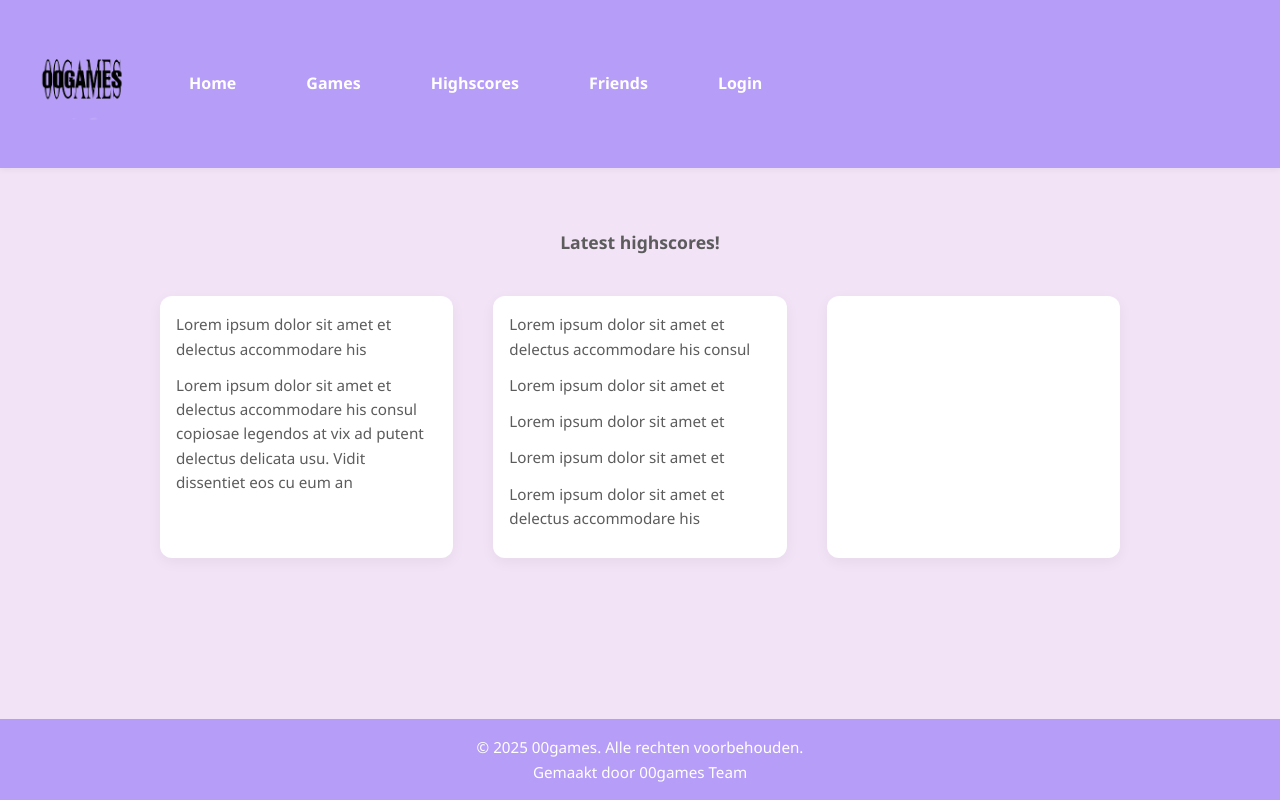
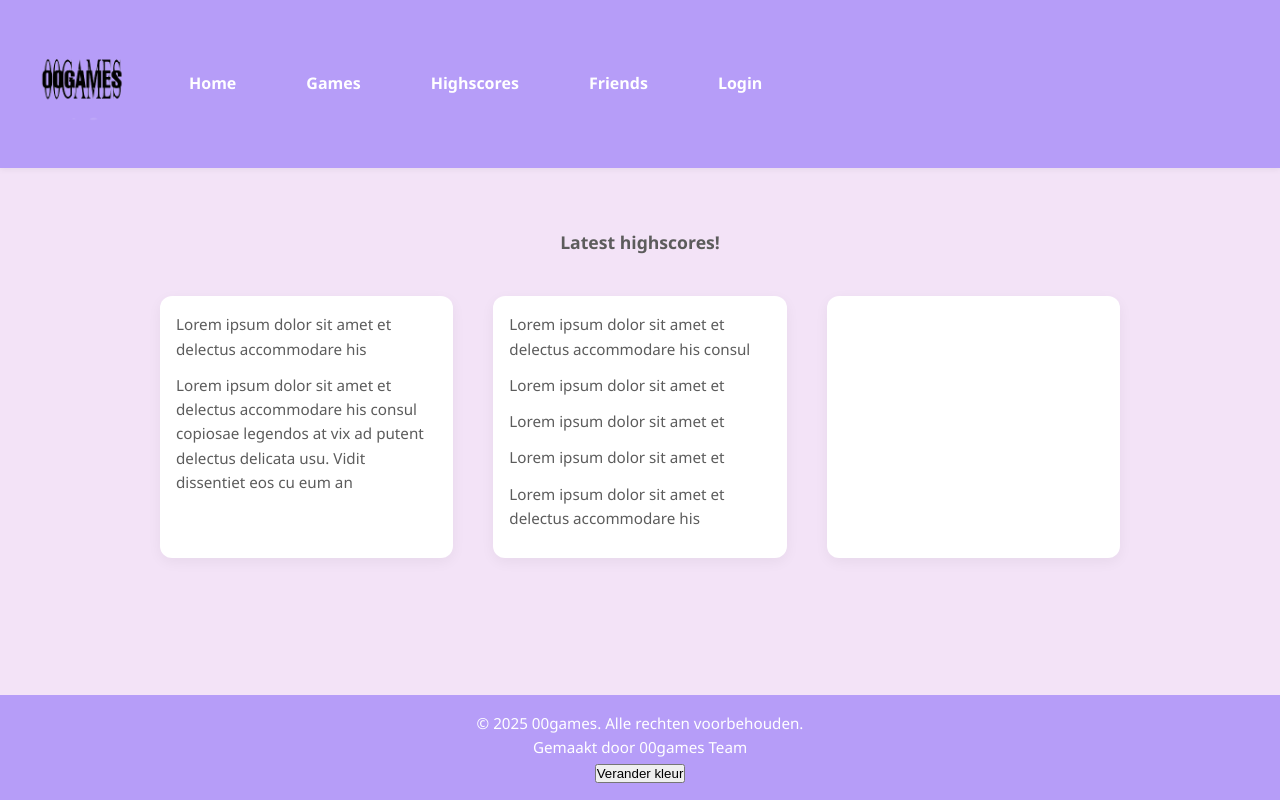
Before and after one commit to Pixel-Playground-LO4E-SWD3-2025/AcademicComback-Groep-3, a PHP site: page /highscores.php in a window 1280 px wide. Run offline with PHP 8.4, Linux system fonts and the light colour scheme.

Commit message:
light dark mode
heb light mode dark mode toegevoeg met behulp vsn js css en html, en header en footer met php

```diff
--- a/CSS/styles.css
+++ b/CSS/styles.css
@@ -1,5 +1,14 @@
-:root {
+html[data-theme="light"] {
   --primary: #b69df8;
+  --accent: #a084e8;
+  --background: rgb(243, 227, 247);
+  --white: #ffffff;
+  --gray: #e0e0e0;
+  --text: #2e2e2e;
+  --text-soft: #5c5c5c;
+}
+html[data-theme="dark"] {
+  --primary: black;
   --accent: #a084e8;
   --background: rgb(243, 227, 247);
   --white: #ffffff;
--- a/js/script.js
+++ b/js/script.js
@@ -20,3 +20,12 @@ setInterval(showSlide, 3000);
 // showSlide();
 // showSlide();
 // showslide();
+document.querySelector(".knop").addEventListener("click", lightdark);
+
+function lightdark(event) {
+  if (document.documentElement.getAttribute("data-theme") == "dark") {
+    document.documentElement.setAttribute("data-theme", "light");
+  } else {
+    document.documentElement.setAttribute("data-theme", "dark");
+  }
+}
--- /dev/null
+++ b/partials/footer.php
@@ -0,0 +1,11 @@
+
+  <footer class="footer">
+  <p>&copy; 2025 00games. Alle rechten voorbehouden.</p>
+  <p>Gemaakt  door 00games Team</p>
+
+  <button class="knop"> Verander kleur</button>
+</footer>
+
+
+</body>
+</html>
--- /dev/null
+++ b/partials/header.php
@@ -0,0 +1,22 @@
+<!DOCTYPE html>
+<html lang="nl" data-theme="light">
+<head>
+  <meta charset="UTF-8">
+  <meta name="viewport" content="width=device-width, initial-scale=1.0">
+  <title>00Games</title>
+  <link rel="stylesheet" href="../CSS/styles.css">
+  <script src="../js/script.js"defer></script>
+</head>
+<body>
+<header class="topbar">
+  <img src="../img/00Games.png" alt="Mijn Logo" class="logo">
+  <nav class="navbar">
+    <ul class="nav-list">
+      <li><a href="index.php">Home</a></li>
+      <li><a href="Games.php">Games</a></li>
+      <li><a href="highscores.php">Highscores</a></li>
+      <li><a href="Friends.php">Friends</a></li>
+      <li><a href="Login.php">Login</a></li>
+    </ul>
+  </nav>
+</header>
--- a/php/highscores.php
+++ b/php/highscores.php
@@ -1,24 +1,5 @@
-<!DOCTYPE html>
-<html lang="en">
-<head>
-    <meta charset="UTF-8">
-    <meta name="viewport" content="width=device-width, initial-scale=1.0">
-    <title>Document</title>
-    <link rel="stylesheet" href="../CSS/styles.css">
-</head>
-<body>
-    <header class="topbar">
-    <img src="../img/00Games.png" alt="Mijn Logo" class="logo">
-  <nav class="navbar">
-    <ul class="nav-list">
-      <li><a href="index.php">Home</a></li>
-      <li><a href="Games.php">Games</a></li>
-      <li><a href="highscores.php">Highscores</a></li>
-      <li><a href="Friends.php">Friends</a></li>
-      <li><a href="Login.php">Login</a></li>
-    </ul>
-  </nav>
-</header>
+
+  <?php require_once '../partials/header.php'; ?>
 <main class="highscore-page">
   <h1>
    Latest highscores!
@@ -46,10 +27,4 @@
   </section>
 </main>
 
-<footer class="footer">
-  <p>&copy; 2025 00games. Alle rechten voorbehouden.</p>
-  <p>Gemaakt  door 00games Team</p>
-</footer>
-
-</body>
-</html>
+  <?php require_once '../partials/footer.php'; ?>
```
Also changed, not shown: php/index.php (+3 -30 lines), php/login.php (renamed from login.php), php/sign.php (renamed from sign.php).
